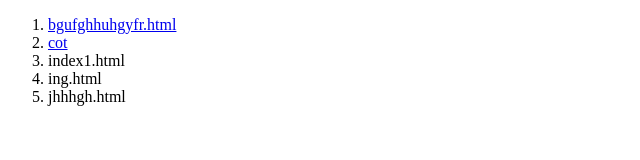
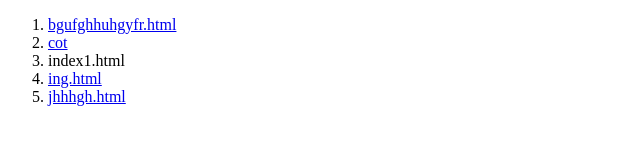
Before and after one commit to 00luna00/00luna00.github.io, a plain HTML site: page index.html in a window 1280 px wide. Shown: the whole page, without its empty margins (0-640 px from the left). Drawn offline with Linux system fonts and the light colour scheme.

Commit message:
Update index.html

```diff
--- a/index.html
+++ b/index.html
@@ -11,8 +11,8 @@
         <li><a href="bgufghhuhgyfr.html">bgufghhuhgyfr.html</a></li>
          <li><a href="catooo.png">cot</li>
          <li><a href="index1.html"></a>index1.html</li>
-         <li><a href="ing.html"></a>ing.html</li>
-         <li><a href="jhhhgh.html"></a>jhhhgh.html</li>
+        <li><a href="ing.html">ing.html</a></li>
+         <li><a href="jhhhgh.html">jhhhgh.html</a></li>
     </ol>
 </body>
 </html>
```
